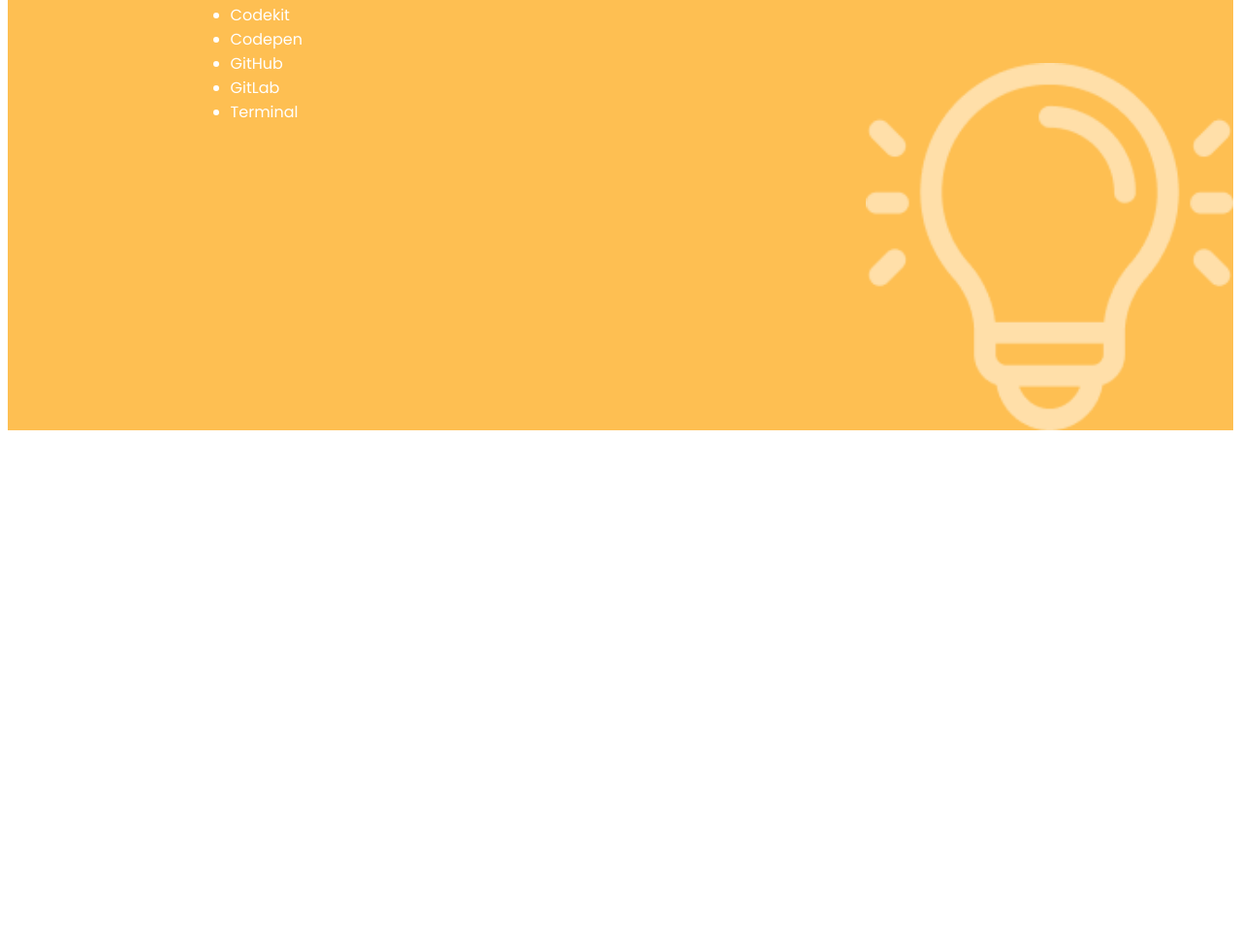
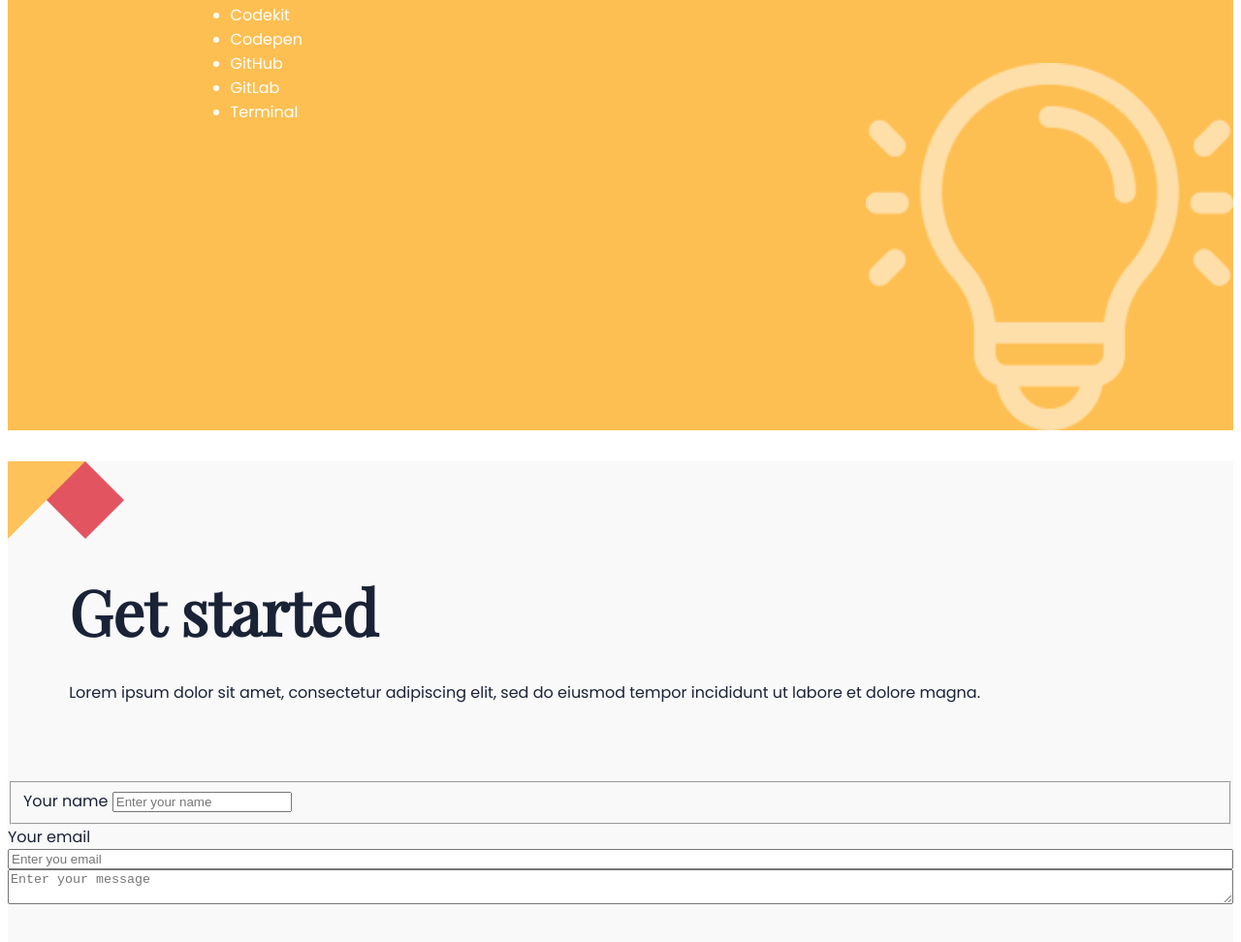
Before and after one commit to jfoyarzo/My-portfolio, a website: page index.html in a window 1280 px wide. Shown: the part 6247-7219 px from the top of the page at 97% size. Before the commit the page ends 6731 px from the top, so only its background shows below. Drawn offline with nearby package versions, Linux system fonts and the light colour scheme.

Commit message:
Add contact section and add contact form

```diff
--- a/assets/css/style.css
+++ b/assets/css/style.css
@@ -246,3 +246,26 @@
 .image6 {
   background-image: url('/assets/img/projects-img6.png');
 }
+
+#contact {
+  display: flex;
+  flex-direction: column;
+  background-image: url('/assets/img/image_geometry_1.png');
+  background-repeat: no-repeat;
+  background-position: top left;
+  background-size: 15vh;
+  background-color: #f9f9fa;
+  height: 631px;
+  padding-top: 80px;
+}
+
+.contact-wrapper > h1 {
+  font-family: 'Playfair Display', serif;
+  font-size: 4em;
+  margin: 0.5em 0 0.2em 0;
+}
+
+.contact-form {
+  display: flex;
+  flex-direction: column;
+}
--- a/index.html
+++ b/index.html
@@ -144,6 +144,21 @@
                 </ul></li>
         </ul>
     </section>
+    <section id="contact">
+        <div class="text-wrapper contact-wrapper">
+            <h1>Get started</h1>
+            <p>Lorem ipsum dolor sit amet, consectetur adipiscing elit, sed do eiusmod tempor incididunt ut labore et dolore magna.</p>
+        </div>
+        <form action="https://formspree.io/f/xbjblgky" class="contact-form">
+            <fieldset>
+            <label for="name">Your name</label>
+            <input type="text" id="name" name="name" placeholder="Enter your name" max="30" required>
+        </fieldset>
+            <label for="email">Your email</label>
+            <input type="email" id="email" name="email" placeholder="Enter you email" required>
+            <textarea name="message" id="message" placeholder="Enter your message" maxlength="500"></textarea>
+        </form>
+    </section>
 
 </body>
 
```
